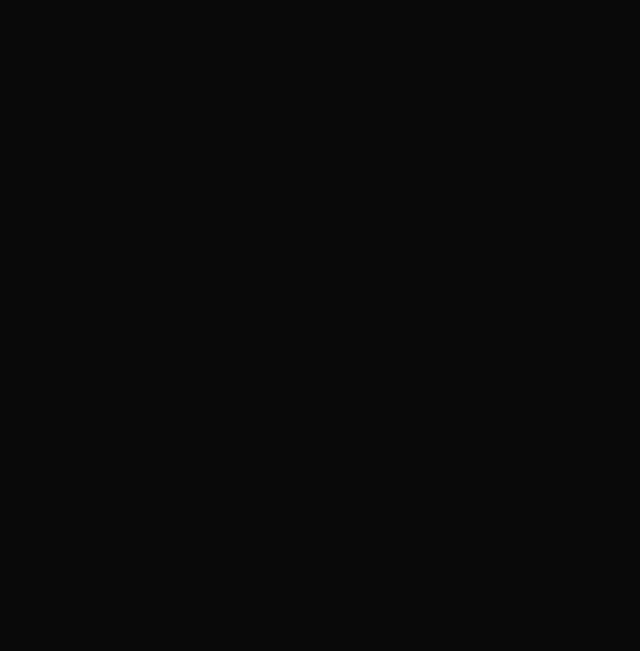
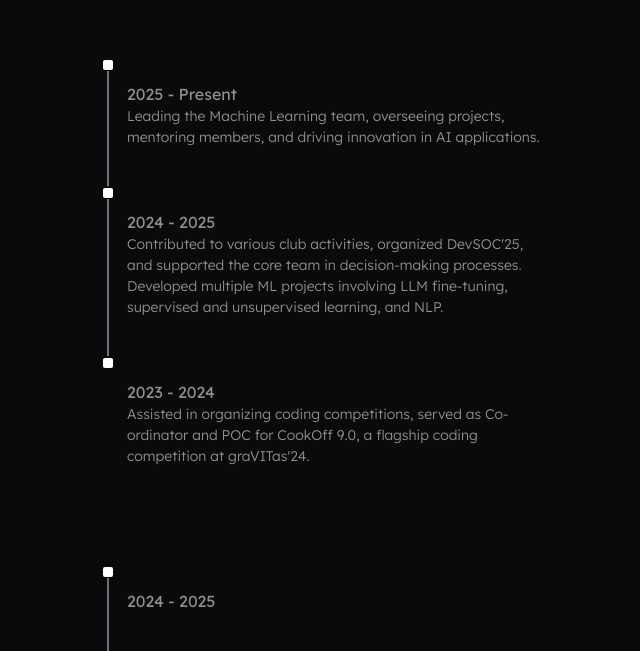
Before and after one commit to vansh-chani/portfolio-website, a Next.js app in the folder portfolio/: page / in a window 1280 px wide. Shown: the part 1468-2119 px from the top of the page, without its empty margins (477-1117 px from the left). Built offline with nearby package versions, Linux system fonts and the light colour scheme.

Commit message:
Added Experience section to About

```diff
--- a/portfolio/src/app/globals.css
+++ b/portfolio/src/app/globals.css
@@ -13,17 +13,21 @@
   --font-sans: var(--font-geist-sans);
   --font-mono: var(--font-geist-mono);
   --font-jetBrains-mono: 'JetBrains Mono', monospace;
-  --font-lexend: 'Lexend' , sans-serif;
+  --font-lexend: 'Lexend', sans-serif;
 }
 
 @theme {
-  --animate-appear: appear 1.4s ease-in-out both;
+  --animate-appear: appear 1s ease-in-out both;
 
   @keyframes appear {
-    from { opacity: 0;
-      transform: translateY(20px);
+    from {
+      opacity: 0;
+      transform: translateY(10px);
+      filter: blur(5px);
     }
-    to   { opacity: 1;
+
+    to {
+      opacity: 1;
       transform: translateY(0);
     }
   }
--- a/portfolio/src/components/About.tsx
+++ b/portfolio/src/components/About.tsx
@@ -3,13 +3,32 @@ import profile from "../assets/Profile.jpg";
 import globe from "../assets/Globe.svg";
 import { GithubButtonSmall, LinkedInButtonSmall, MailButtonSmall } from "./ui/Buttons";
 import SideNav from "./ui/SideNav";
+import ExperienceList from "./ui/ExperienceList";
+
+const experienceData = [
+    {
+        company: "CodeChef VIT",
+        positions: ["Machine Learning Lead", "Senior Core Member", "Junior Core Member"],
+        times: ["2025 - Present", "2024 - 2025", "2023 - 2024"],
+        descriptions: [
+            "Leading the Machine Learning team, overseeing projects, mentoring members, and driving innovation in AI applications.",
+            "Contributed to various club activities, organized DevSOC'25, and supported the core team in decision-making processes. Developed multiple ML projects involving LLM fine-tuning, supervised and unsupervised learning, and NLP.",
+            "Assisted in organizing coding competitions, served as Co-ordinator and POC for CookOff 9.0, a flagship coding competition at graVITas'24."
+        ]
+    },
+    {
+        company: "IEEE-CS VIT",
+        positions: ["Senior Core Member", "Junior Core Member"],
+        times: ["2024 - 2025", "2023 - 2024"],
+    }
+];
 
 export default function About() {
 
     return (
         <section id="about" className="min-h-screen flex flex-col items-center">
             <SideNav />
-            <div className="introduction flex flex-row justify-center items-start gap-30 pt-40" id = "introduction_section">
+            <div className="introduction flex flex-row justify-center items-start gap-30 pt-40" id="introduction_section">
                 <div className="profile flex flex-col gap-5 items-center justify-center">
                     <Image src={profile} alt="Vansh's profile" className="prp w-[170px] h-[170px] rounded-[100%]" />
                     <div className="location font-lexend text-[#8f8f8f] font-light text-[16px] flex flex-row gap-2 items-center justify-center">
@@ -19,7 +38,7 @@ export default function About() {
                 </div>
                 <div className="info">
                     <h1 className="font-jetBrains-mono text-[64px] font-extrabold">Vansh Chani</h1>
-                    <h2 className="font-lexend font-light text-[#8f8f8f] text-[40px]">Software engineer</h2>
+                    <h2 className="font-lexend font-light text-[#8f8f8f] text-[40px]">Software Engineer</h2>
                     <div className="buttons flex flex-row gap-4">
                         <GithubButtonSmall />
                         <LinkedInButtonSmall />
@@ -32,8 +51,11 @@ export default function About() {
                     I’m a software developer passionate about AI and machine learning. I design and implement data-driven algorithms and intelligent systems that adapt, optimize performance, and deliver real-world impact.
                 </p>
             </div>
-            <div className="experience pt-22     w-110 ml-80" id = "experience_section">
+            <div className="experience pt-22     w-110 ml-80" id="experience_section">
                 <h1 className="font-jetBrains-mono text-[36px] font-extrabold">Experience</h1>
+                {experienceData.map((exp, index) => (
+                    <ExperienceList key={index} Company={exp.company} Position={exp.positions} Time={exp.times} Description={exp.descriptions} />
+                ))}
             </div>
             <div className="h-screen"></div>
         </section>
--- /dev/null
+++ b/portfolio/src/components/ui/ExperienceList.tsx
@@ -0,0 +1,36 @@
+export default function ExperienceList(ListProps: { Company: string, Position: string[], Time: string[], Description?: string[] }) {
+    function beforeElement() {
+        return (
+            <div className="h-[10px] w-[10px] bg-white rounded-[2px]"></div>
+        );
+    }
+
+
+    function ListItems(ItemProps: { Position: string, Time: string, Description?: string }) {
+        return (
+            <li className="relative pl-6
+               before:absolute before:left-0 before:top-2 before:h-[10px] before:w-[10px] before:bg-white before:rounded-[2px]
+               after:absolute after:left-[4px] after:top-[19px] after:bottom-[-38px] after:w-[2px] after:bg-gray-500 last:after:hidden">
+                <h3 className="font-lexend text-[20px] font-normal">{ItemProps.Position}</h3>
+                <p className="font-lexend text-[16px] font-normal text-[#8f8f8f]">{ItemProps.Time}</p>
+                {ItemProps.Description && (
+                    <div className="description">
+                        <p className="font-lexend text-[14px] font-light text-[#8f8f8f]">{ItemProps.Description}</p>
+                    </div>
+                )}
+            </li>
+        );
+    }
+    return (
+        <div className="expList pb-4">
+            <h2 className="font-lexend text-[24px] font-medium py-4 mt-2">{ListProps.Company}</h2>
+            <div className="position">
+                <ul className="gap-8 flex flex-col">
+                    {ListProps.Position.map((position, index) => (
+                        <ListItems key={index} Position={position} Time={ListProps.Time[index]} Description={ListProps.Description ? ListProps.Description[index] : undefined} />
+                    ))}
+                </ul>
+            </div>
+        </div>
+    );
+}
```
